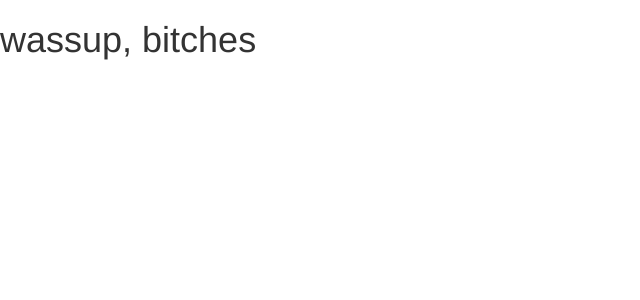
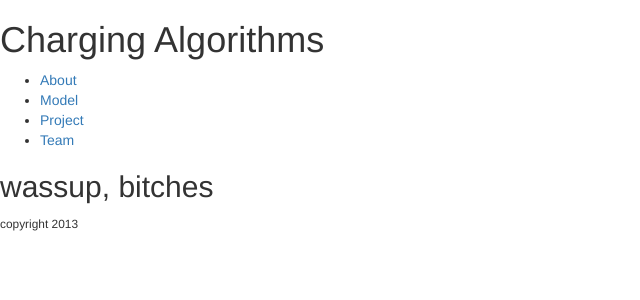
Before and after one commit to andhess/chargeAlgorithmsWeb, a Jekyll site: the page built from index.html, in a window 1280 px wide. Shown: the top 300 px of the page, without its empty margins (0-640 px from the left). Built offline with Jekyll 4.4.1, drawn with Linux system fonts in a browser that asks for light colours; nearby versions of some CDN libraries; library files that are not in the unit come from our copies; Markdown is read by kramdown in place of the engine named in the settings.

Commit message:
moving files around

```diff
--- a/_layouts/default.html
+++ b/_layouts/default.html
@@ -13,7 +13,23 @@
         <link href="css/bootstrap.min.css" rel="stylesheet" media="screen">
     </head>
     <body>
-        {{ content }}
+        <div class="wrapper">
+            <div class="header">
+                <h1>Charging Algorithms</h1>
+                <ul>
+                    <li><a href="/">About</a></li>
+                    <li><a href="/model">Model</a></li>
+                    <li><a href="/project">Project</a></li>
+                    <li><a href="/team">Team</a></li>
+                </ul>
+            </div>
+            <div class="body">
+                {{ content }}
+            </div>
+            <div class="footer">
+                <small>copyright 2013</small>
+            </div>
+        </div>
         <script src="http://code.jquery.com/jquery.js"></script>
         <script src="js/bootstrap.min.js"></script>
     </body>
--- a/index.html
+++ b/index.html
@@ -1,4 +1,5 @@
 ---
 layout: default
 ---
-<h1>wassup, bitches</h1>
+
+<h2>wassup, bitches</h2>
```
Also changed, not shown: about.html (deleted, +0 -7 lines), model.html (added, +7 -0 lines), project.html (added, +7 -0 lines), team.html (added, +7 -0 lines).
